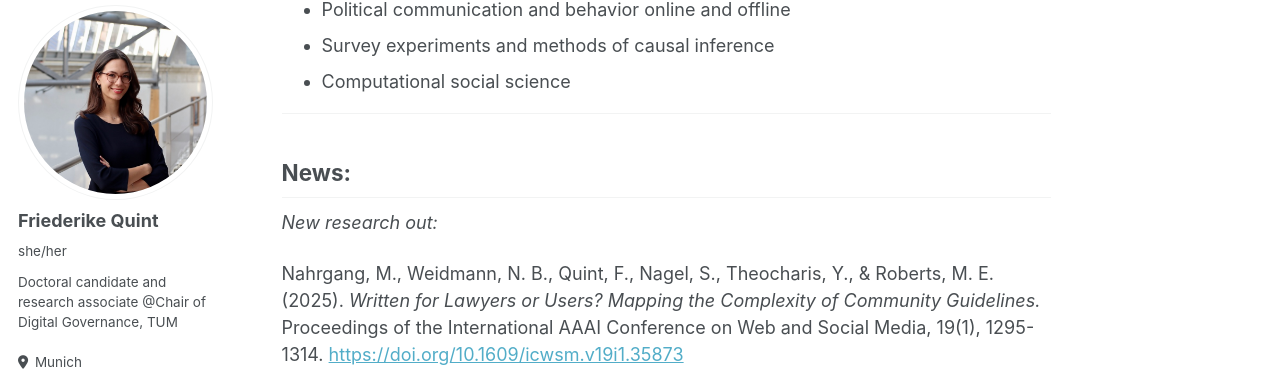
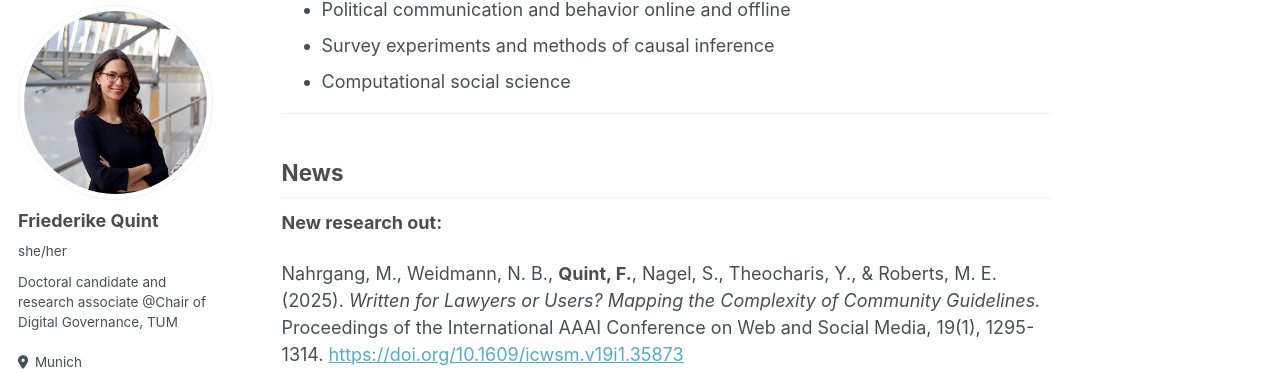
Before and after one commit to friederikequint/friederikequint.github.io, a Jekyll site: the page built from _pages/about.md, in a window 1280 px wide and 900 px high, scrolled down 464 px. Shown: the part 101-474 px from the top of the window. Built offline with Jekyll 4.4.1, drawn with Linux system fonts in a browser that asks for light colours; some web fonts are replaced.

```diff
--- a/_pages/about.md
+++ b/_pages/about.md
@@ -34,11 +34,11 @@ I'm further involved in the Content Moderation Lab as a member and research coll
 
 ---
 
-## News:
+## News
 
-*New research out:*
+**New research out:**
 
-Nahrgang, M., Weidmann, N. B., Quint, F., Nagel, S., Theocharis, Y., & Roberts, M. E. (2025). *Written for Lawyers or Users? Mapping the Complexity of Community Guidelines.*
+Nahrgang, M., Weidmann, N. B., **Quint, F.**, Nagel, S., Theocharis, Y., & Roberts, M. E. (2025). *Written for Lawyers or Users? Mapping the Complexity of Community Guidelines.*
 Proceedings of the International AAAI Conference on Web and Social Media, 19(1), 1295-1314. [https://doi.org/10.1609/icwsm.v19i1.35873](https://doi.org/10.1609/icwsm.v19i1.35873){:target="_blank"}
 
 Theocharis, Y., Kosmidis, S., Zilinsky, J., **Quint, F.**, & Pradel, F. (2025, February 11).
```
